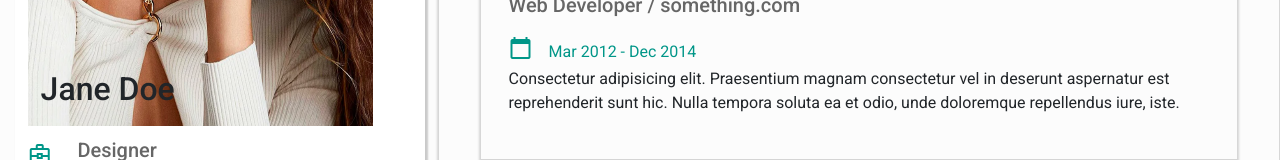
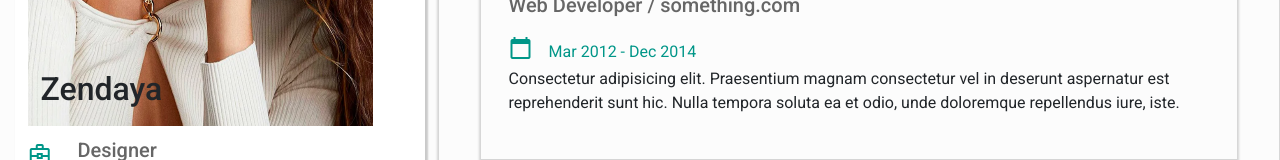
Before and after one commit to thayssa-souza/Project_Curriculum-vitae, an Angular app in the folder Curriculo/: page / in a window 1280 px wide. Shown: the part 421-581 px from the top of the page. Built offline with nearby package versions, Linux system fonts and the light colour scheme.

Commit message:
Changing name

```diff
--- a/Curriculo/src/app/app.component.html
+++ b/Curriculo/src/app/app.component.html
@@ -1,9 +1,4 @@
 <main>
-  <!-- <app-info-general></app-info-general>
-  <section class="experiences">
-    <app-experiences [experiences]="data.experience"></app-experiences>
-  </section> -->
-
   <app-info-general
     [basicInfo]="data.basicInfo"
     [skills]="data.skilss"
--- a/Curriculo/src/app/app.component.ts
+++ b/Curriculo/src/app/app.component.ts
@@ -11,7 +11,7 @@ export class AppComponent {
 
   public data: DataApp = {
     basicInfo: {
-      name: 'Jane Doe',
+      name: 'Zendaya',
       profileImg: '../assets/images/img_perfil.png',
       office: 'Designer',
       city: 'London, UK',
```
